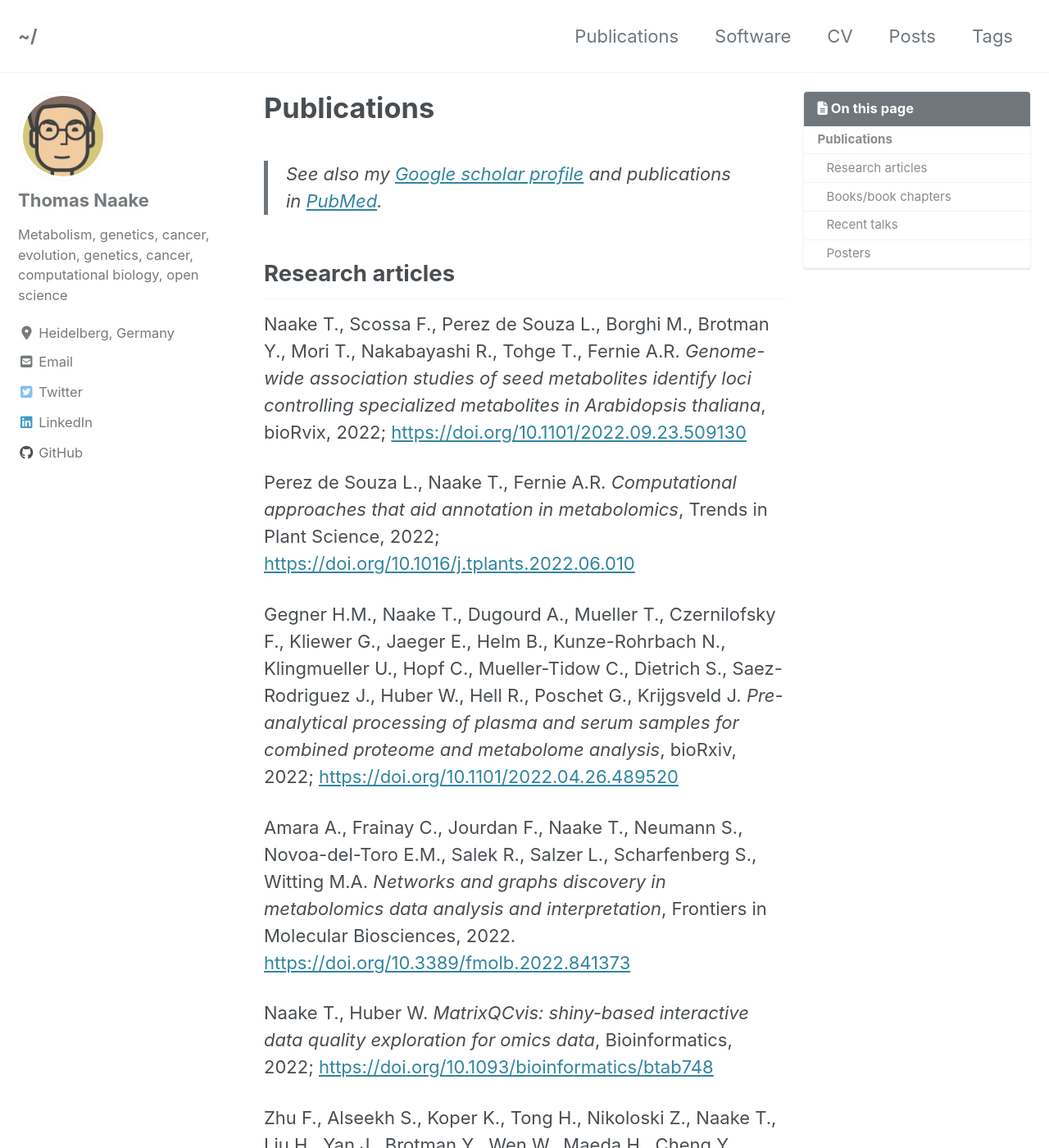
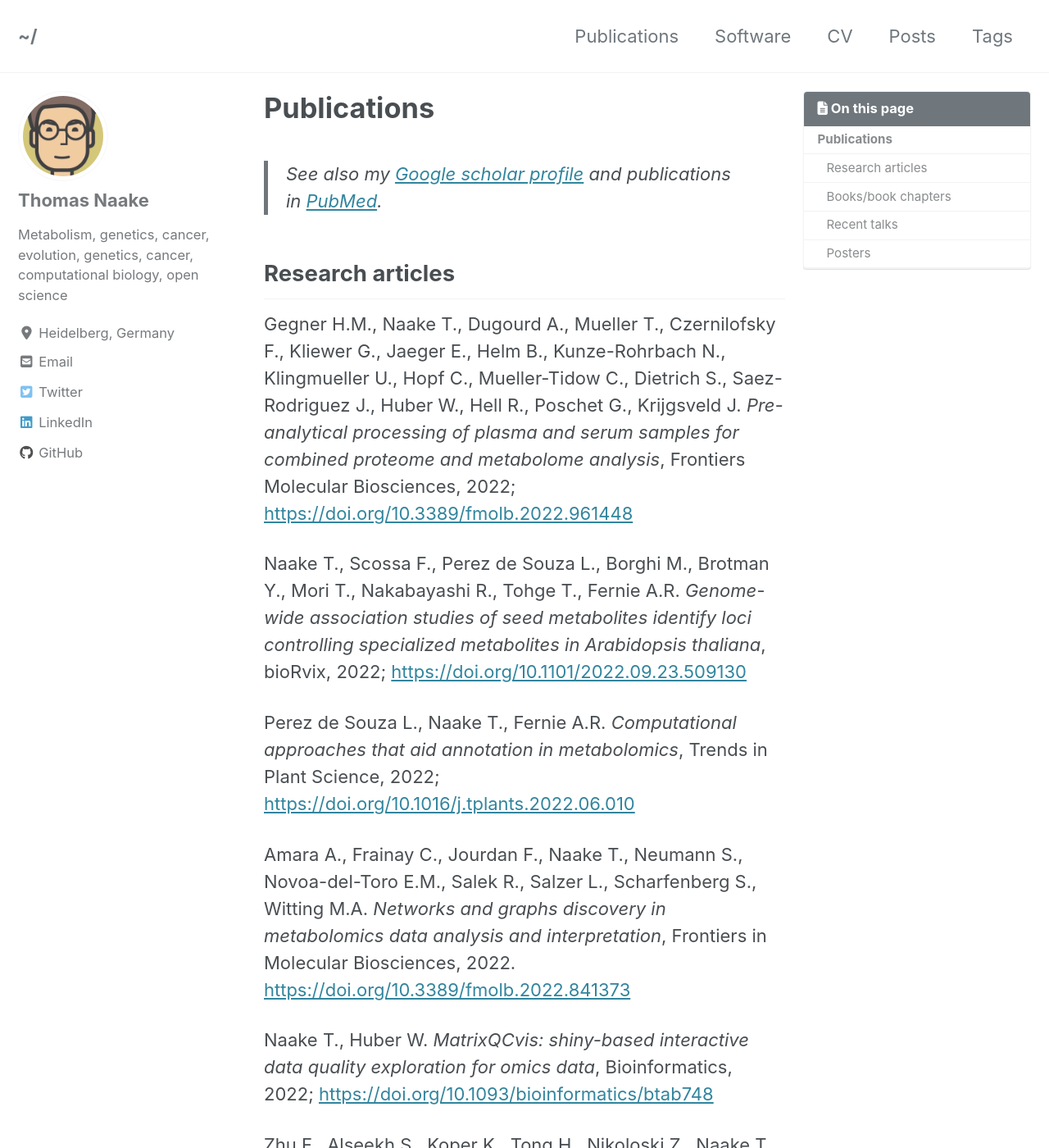
Before and after one commit to tnaake/tnaake.github.io, a Jekyll site: the page built from _pages/publications.md, in a window 1280 px wide and 1400 px high. Shown: the whole window at 82% size. Built offline with Jekyll 4.4.1, drawn with Linux system fonts in a browser that asks for light colours; cached includes are drawn as plain includes; nearby versions of some CDN libraries; some of the changed lines change nothing that is shown.

Commit message:
Update publications.md

```diff
--- a/_pages/publications.md
+++ b/_pages/publications.md
@@ -19,6 +19,14 @@ header:
 
 ## Research articles
 
+Gegner H.M., Naake T., Dugourd A., Mueller T., Czernilofsky F., Kliewer G.,
+Jaeger E., Helm B., Kunze-Rohrbach N., Klingmueller U., Hopf C.,
+Mueller-Tidow C., Dietrich S., Saez-Rodriguez J., Huber W., Hell R.,
+Poschet G., Krijgsveld J.
+*Pre-analytical processing of plasma and serum samples for combined proteome
+and metabolome analysis*, Frontiers Molecular Biosciences, 2022;
+[https://doi.org/10.3389/fmolb.2022.961448](https://doi.org/10.3389/fmolb.2022.961448)
+
 Naake T., Scossa F., Perez de Souza L., Borghi M., Brotman Y., Mori T.,
 Nakabayashi R., Tohge T., Fernie A.R. *Genome-wide association studies of seed
 metabolites identify loci controlling specialized metabolites in Arabidopsis
@@ -29,14 +37,6 @@ Perez de Souza L., Naake T., Fernie A.R.
 *Computational approaches that aid annotation in metabolomics*,
 Trends in Plant Science, 2022;
 [https://doi.org/10.1016/j.tplants.2022.06.010](https://doi.org/10.1016/j.tplants.2022.06.010)
-
-Gegner H.M., Naake T., Dugourd A., Mueller T., Czernilofsky F., Kliewer G.,
-Jaeger E., Helm B., Kunze-Rohrbach N., Klingmueller U., Hopf C.,
-Mueller-Tidow C., Dietrich S., Saez-Rodriguez J., Huber W., Hell R.,
-Poschet G., Krijgsveld J.
-*Pre-analytical processing of plasma and serum samples for combined proteome
-and metabolome analysis*, bioRxiv, 2022;
-[https://doi.org/10.1101/2022.04.26.489520](https://doi.org/10.1101/2022.04.26.489520)
 
 Amara A., Frainay C., Jourdan F., Naake T., Neumann S., Novoa-del-Toro E.M.,
 Salek R., Salzer L., Scharfenberg S.,  Witting M.A.
```
